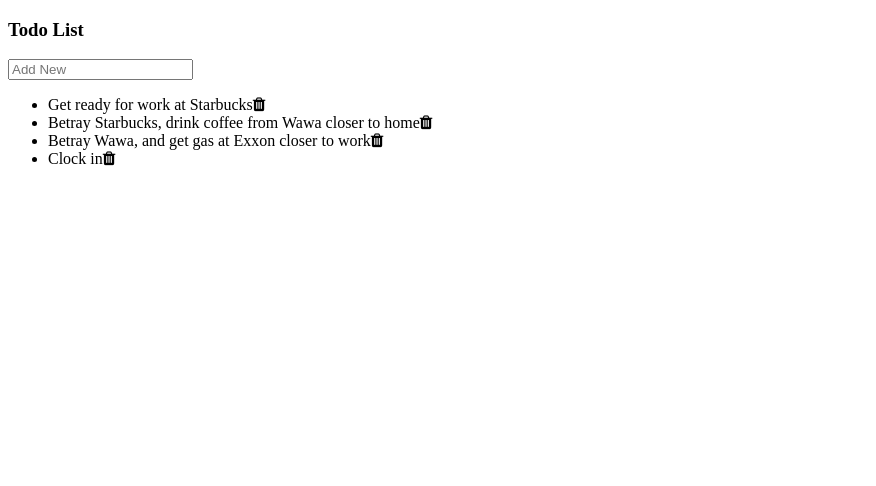
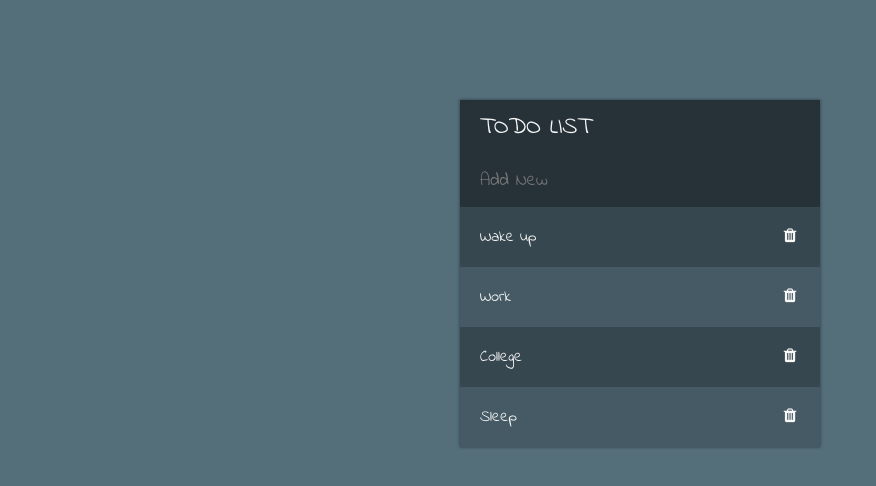
Before and after one commit to miasiam/todo-list, a plain HTML site: page index.html in a window 1280 px wide. Shown: the whole page, without its empty margins (0-876 px from the left). Drawn offline with nearby package versions, Linux system fonts and the light colour scheme.

Commit message:
updating final commits, updating file edits and finished projects

```diff
--- a/index.html
+++ b/index.html
@@ -3,6 +3,8 @@
 <head>
     <title>To Do List</title>
     <link rel="stylesheet" href="https://cdnjs.cloudflare.com/ajax/libs/font-awesome/4.7.0/css/font-awesome.css">
+    <link href="https://fonts.googleapis.com/css?family=Indie+Flower&display=swap" rel="stylesheet">
+    <link rel = "stylesheet" href="style.css">
     <script
   src="http://code.jquery.com/jquery-3.4.1.js"
   integrity="sha256-WpOohJOqMqqyKL9FccASB9O0KwACQJpFTUBLTYOVvVU="
@@ -10,14 +12,15 @@
 </head>
 <body>
     <div id ="container">
-        <h3>Todo List</h3>
+        <h1>Todo List</h1>
         <input type ="text" placeholder="Add New">
         <ul>
-            <li>Get ready for work at Starbucks<span><i class="fa fa-trash"></i></span></li>
-            <li>Betray Starbucks, drink coffee from Wawa closer to home<span><i class="fa fa-trash"></i></span></li>
-            <li>Betray Wawa, and get gas at Exxon closer to work<span><i class="fa fa-trash"></i></span></li>
-            <li>Clock in<span><i class="fa fa-trash"></i></span></li>
+            <li>Wake up<span><i class="fa fa-trash"></i></span></li>
+            <li>Work<span><i class="fa fa-trash"></i></span></li>
+            <li>College<span><i class="fa fa-trash"></i></span></li>
+            <li>Sleep<span><i class="fa fa-trash"></i></span></li>
         </ul>
     </div>
+    <script type = "text/javascript" src="main.js"></script>
 </body>
 </html>
--- a/main.js
+++ b/main.js
@@ -0,0 +1,17 @@
+$('input').keypress(function(event){
+    if(event.which === 13){
+        var todoText = $(this).val();
+        $(this).val("");
+        $('ul').append('<li>' + todoText + '<span><i class="fa fa-trash"></i></span>');
+    }
+});
+
+$('ul').on('click', "span", function(){
+    $(this).parent().fadeOut(500, function(){
+        $(this).remove();
+    });
+    event.stopPropagation();
+})
+$('ul').on('click', 'li', function(){
+    $(this).toggleClass('done');
+})
--- /dev/null
+++ b/style.css
@@ -0,0 +1,63 @@
+body{
+    font-family: 'Indie Flower', cursive;
+    background-color: #546e7a;
+    color: #f7f7f7;
+}
+
+ul {
+    list-style:none;
+    margin:0;
+    padding:0;
+}
+
+#container{
+    width: 360px;
+    margin: 100px auto;
+    box-shadow: 0 0 3px rgba(0,0,0, .5);
+}
+
+input{
+    font-family: inherit;
+    font-size: 18px;
+    background-color: #263238;
+    width:100%;
+    padding: 13px 13px 13px 20px;
+    box-sizing: border-box;
+    border: none;
+}
+
+input:focus {
+    outline:none;
+}
+
+span{
+    height: 60px;
+    text-align: center;
+    width: 60px;
+    float: right;
+}
+
+h1{
+    background-color: #263238;
+    margin: 0;
+    padding:10px 20px;
+    text-transform: uppercase;
+    font-size: 24px;
+    font-weight:normal;
+}
+
+li{
+    background-color: #37474f;
+    height:60px;
+    line-height: 60px;
+    padding: 0 0 0 20px;
+}
+
+li:nth-child(2n){
+    background-color: #455a64;
+}
+
+.done{
+    color: gray;
+    text-decoration: line-through;
+}
```
